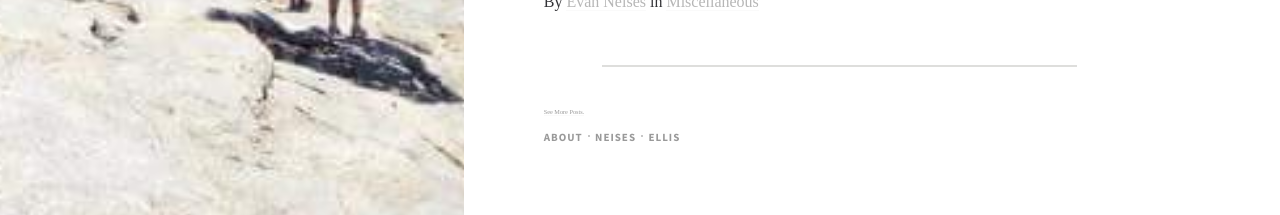
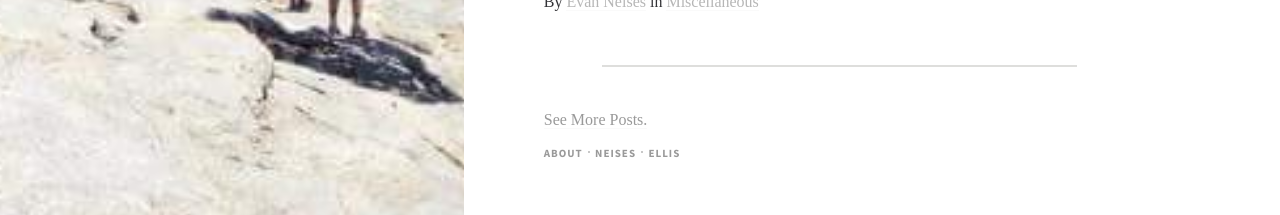
Before and after one commit to EJBlog/EJBlog.github.io, a Jekyll site: the page built from index.html, in a window 1280 px wide. Shown: the part 1662-1877 px from the top of the page. Built offline with Jekyll 4.4.1, drawn with Linux system fonts in a browser that asks for light colours; nearby versions of some CDN libraries; some web fonts are replaced.

Commit message:
Update default.html

```diff
--- a/_layouts/default.html
+++ b/_layouts/default.html
@@ -124,8 +124,8 @@
 			</script>
 
 			<body>
-			    <a href="javascript:showhide('moreposts')">
-			        <p class="meta"></p>See More Posts.
+			    <a href="javascript:showhide('moreposts')" class="meta">
+			        See More Posts.
 			    </a>
 
 			    <div id="moreposts" style="display:none;">
```
